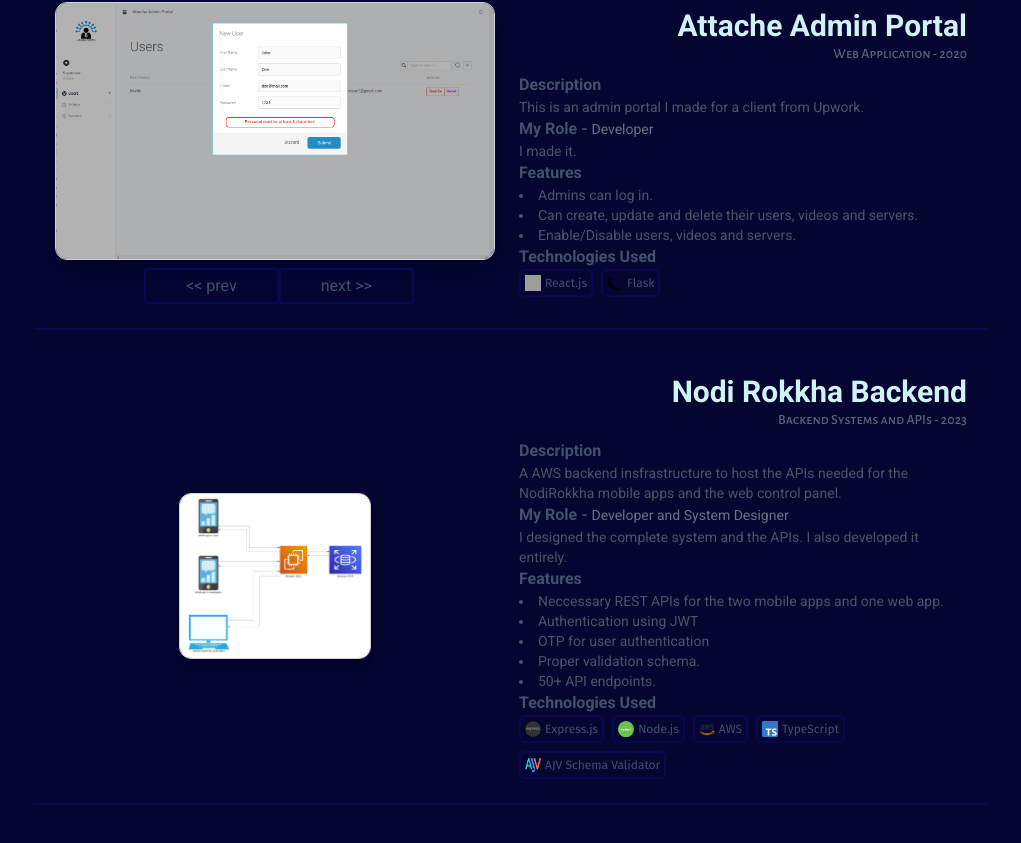
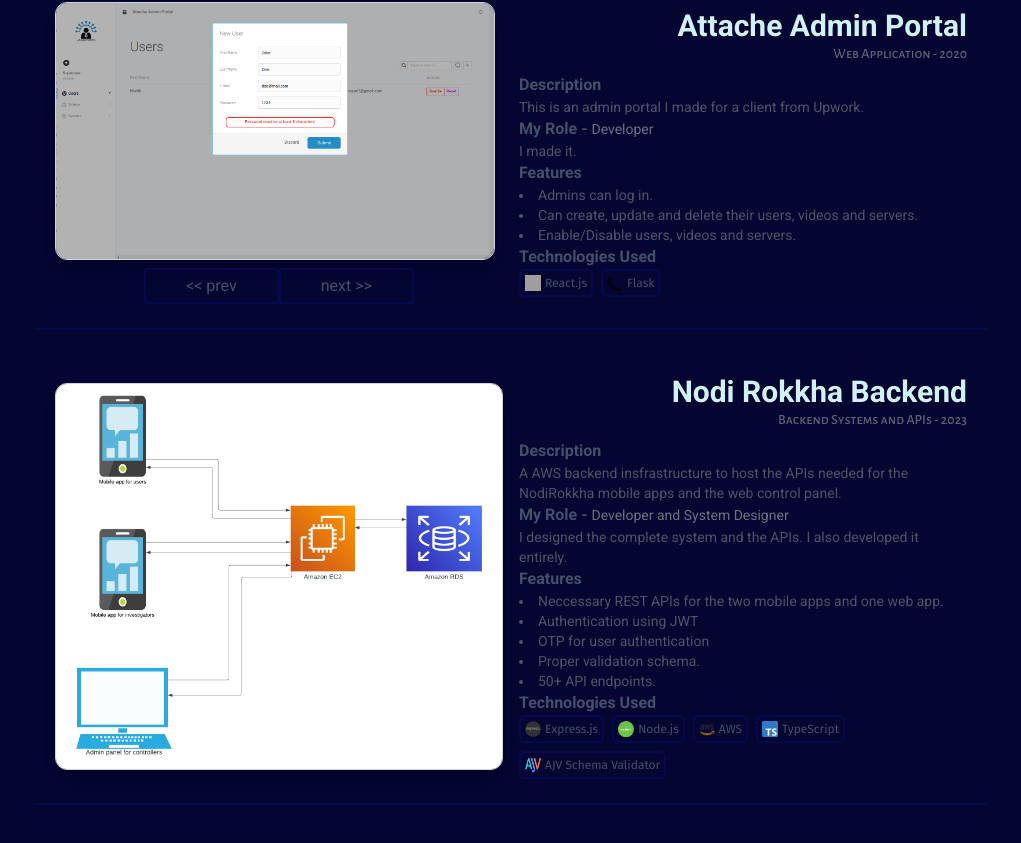
Before and after one commit to mhasan-t/portfolio-source, a Next.js app: page / in a window 1280 px wide. Shown: the part 2475-3318 px from the top of the page, without its empty margins (129-1150 px from the left). Built offline with nearby package versions, Linux system fonts and the light colour scheme; grey boxes are pictures that could not be loaded.

Commit message:
lil showcase

```diff
--- a/ShowCaseData.json
+++ b/ShowCaseData.json
@@ -171,7 +171,7 @@
 		"year": "2023",
 		"images": ["nodi-back1.png"],
 		"imagesFolder": "nodi-back",
-		"imageType": "tall",
+		"imageType": "wide",
 		"links": [],
 		"tech_stack": [
 			{
--- a/src/components/ProjectShowcase/ShowcaseCard.tsx
+++ b/src/components/ProjectShowcase/ShowcaseCard.tsx
@@ -30,10 +30,23 @@ function ShowcaseCard({
 			<motion.div className="flex flex-col lg:flex-row gap-4 items-center">
 				<div className="w-full h-full flex justify-center items-center">
 					<FadeIn from="left">
-						{data.imageType === "tall" ? (
-							<TallImageCarousel data={data} />
+						{data.images.length > 1 ? (
+							data.imageType === "tall" ? (
+								<TallImageCarousel data={data} />
+							) : (
+								<WideImageCarousel data={data} />
+							)
 						) : (
-							<WideImageCarousel data={data} />
+							<motion.img
+								className="object-contain h-fit max-h-full border-[1px] border-gray-300 rounded-xl shadow-lg"
+								src={
+									"/images/" +
+									data.imagesFolder +
+									"/" +
+									data.images[0]
+								}
+								alt={data.title + " image"}
+							/>
 						)}
 					</FadeIn>
 				</div>
--- a/src/components/ProjectShowcase/ShowcaseCardClosed.tsx
+++ /dev/null
@@ -1,63 +0,0 @@
-import React from "react";
-import { motion } from "framer-motion";
-
-import { ShowcaseProps } from "@/types";
-import ShowcaseLinks from "./ShowcaseLinks";
-import ShowcaseTechs from "./ShowcaseTechs";
-import ShowcaseDescription from "./ShowcaseDescription";
-import ShowcaseHeader from "./ShowcaseHeader";
-
-export default function ShowcaseCardClosed({
-	data,
-	setSelectedShowCaseIndex,
-	setIsOpen,
-}: {
-	data: ShowcaseProps;
-	setSelectedShowCaseIndex: React.Dispatch<
-		React.SetStateAction<number | null>
-	>;
-	setIsOpen: React.Dispatch<React.SetStateAction<boolean>>;
-}) {
-	return (
-		<motion.div
-			layout
-			onClick={() => {
-				setIsOpen(true);
-			}}
-			whileHover={{
-				scale: 1.05,
-				// transition: { duration: 0.001, type: "tween" },
-			}}
-			whileTap={{ scale: 0.9 }}
-			className="bg-white rounded-xl shadow-2xl w-[80vw] lg:w-fit h-full p-5 max-w-2xl  "
-		>
-			{/* HEADER */}
-			<ShowcaseHeader data={data} />
-
-			{/* CONTENT */}
-			<motion.div
-				className={
-					"mt-5 flex flex-col lg:flex-row gap-2 justify-center items-center w-full lg:w-[30vw] "
-				}
-			>
-				{/* COVER */}
-				<motion.div className=" grow-0">
-					<motion.img
-						className="object-contain rounded-xl w-fit h-full max-h-[300px] border-[1px] border-gray-300 shadow-lg"
-						src={"/covers/" + data.cover}
-						alt={data.title + " image"}
-					/>
-				</motion.div>
-
-				{/* DETAILS */}
-				<motion.div className="basis-3/6 grow-1 text-[14px] font-[500] flex flex-col gap-2 ">
-					<ShowcaseDescription description={data.description} />
-					<ShowcaseTechs tech_stack={data.tech_stack} />
-					{data.links.length != 0 && (
-						<ShowcaseLinks links={data.links} />
-					)}
-				</motion.div>
-			</motion.div>
-		</motion.div>
-	);
-}
```
